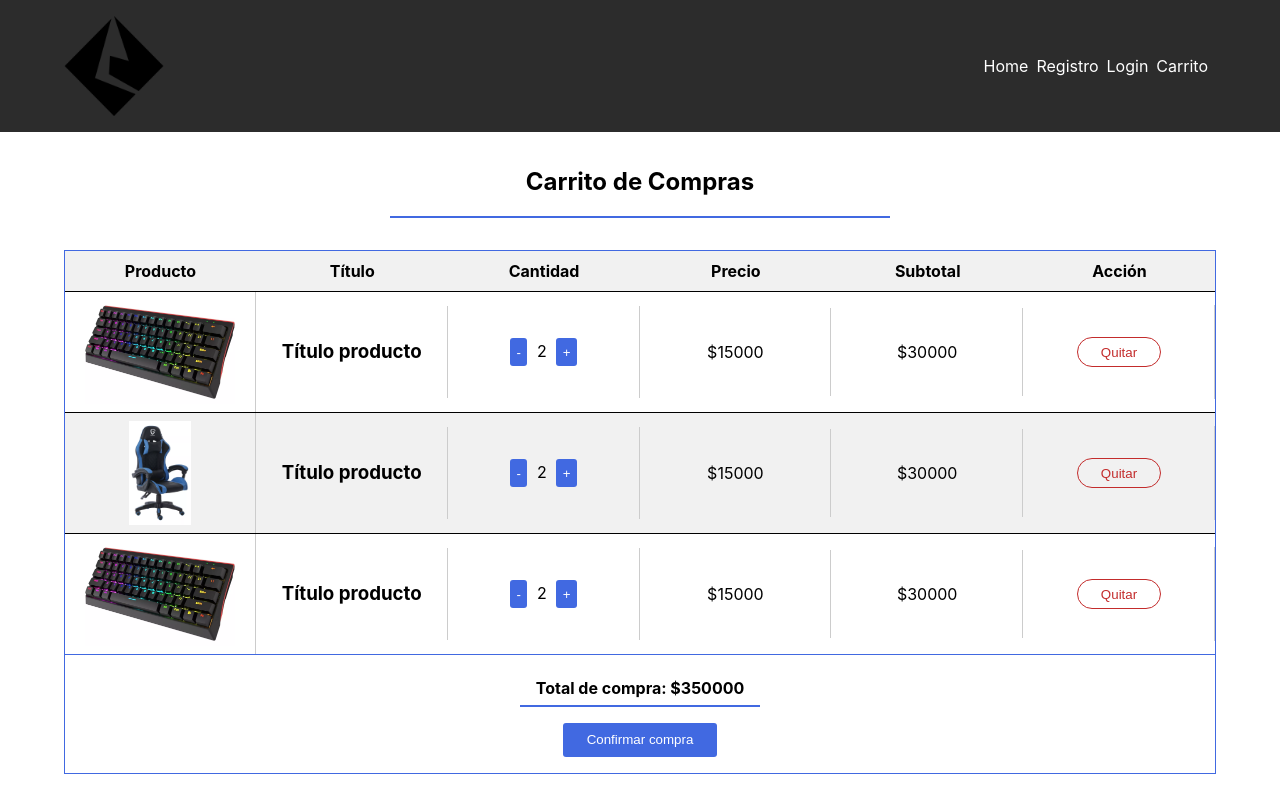
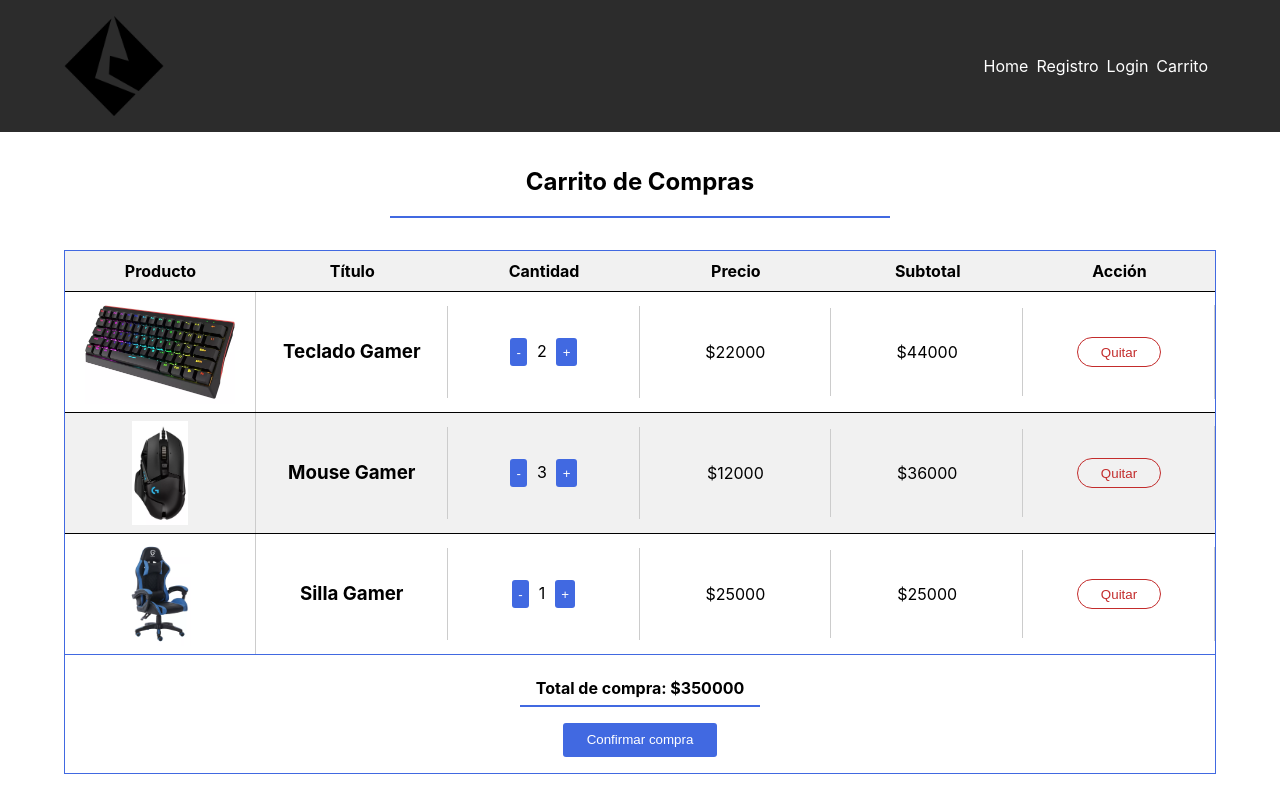
Before and after one commit to etec-programacion-3/2024-frontend-SantiDC123, a React (Vite) app: page /carrito in a window 1280 px wide. Shown: the top 800 px of the page. Built offline with nearby package versions, Linux system fonts and the light colour scheme.

Commit message:
Componetizacion de producto en el carrito

```diff
--- a/src/Pages/Carrito/Carrito.jsx
+++ b/src/Pages/Carrito/Carrito.jsx
@@ -1,5 +1,13 @@
+import { ProductoCarrito } from '../../components/ProductoCarrito/ProductoCarrito'
 import './Carrito.css'
+
+const carrito = [
+    {id:2010,imagen:"teclado.png", titulo:"Teclado Gamer", precio:22000, cantidad:2, subtotal:44000 },
+    {id:2023,imagen:"mouse.png", titulo:"Mouse Gamer", precio:12000, cantidad:3, subtotal:36000 },
+    {id:3310,imagen:"silla.png", titulo:"Silla Gamer", precio:25000, cantidad:1, subtotal:25000},
+   ]
 export const Carrito = () => {
+
     return (
         <section className="seccion-carrito">
             <h2>Carrito de Compras</h2>
@@ -15,50 +23,13 @@ export const Carrito = () => {
                         <div className="cabecera-col">Acción</div>
                     </div>
                     <div className="cuerpo-tabla">
-                        <article className="producto-carrito">
-                            <img src="/productos/teclado.png" alt="producto carrito" />
-                            <h3>Título producto</h3>
-                            <div className="contenedor-cantidad">
-                                <button className='btnDisminuirCantidad'>-</button>
-                                <span className='spanCantidadProducto'>2</span>
-                                <button className='btnAumentarCantidad'>+</button>
-                            </div>
-                            <p className='precio-producto-carrito'>$15000</p>
-                            <p className='subtotal-producto-carrito'>$30000</p>
-                            <div className="contenedor-btn">
-                                <button className='btn-quitar-producto'>Quitar</button>
-                            </div>
-                        </article>
 
-                        <article className="producto-carrito">
-                            <img src="/productos/silla.png" alt="" />
-                            <h3>Título producto</h3>
-                            <div className="contenedor-cantidad">
-                                <button className='btnDisminuirCantidad'>-</button>
-                                <span className='spanCantidadProducto'>2</span>
-                                <button className='btnAumentarCantidad'>+</button>
-                            </div>
-                            <p className='precio-producto-carrito'>$15000</p>
-                            <p className='subtotal-producto-carrito'>$30000</p>
-                            <div className="contenedor-btn">
-                                <button className='btn-quitar-producto'>Quitar</button>
-                            </div>
-                        </article>
+                        {
+                            carrito.map((producto) => {
+                                return <ProductoCarrito id={producto.id} titulo={producto.titulo} imagen={producto.imagen} cantidad={producto.cantidad} precio={producto.precio} subtotal={producto.subtotal}    />
+                            })
+                        }
 
-                        <article className="producto-carrito">
-                            <img src="/productos/teclado.png" alt="producto carrito" />
-                            <h3>Título producto</h3>
-                            <div className="contenedor-cantidad">
-                                <button className='btnDisminuirCantidad'>-</button>
-                                <span className='spanCantidadProducto'>2</span>
-                                <button className='btnAumentarCantidad'>+</button>
-                            </div>
-                            <p className='precio-producto-carrito'>$15000</p>
-                            <p className='subtotal-producto-carrito'>$30000</p>
-                            <div className="contenedor-btn">
-                                <button className='btn-quitar-producto'>Quitar</button>
-                            </div>
-                        </article>
                     </div>
                     <div className="pie-tabla">
                         <p className='parrafo-total'>Total de compra: <span id='spanTotalCompra'>$350000</span></p>
--- a/src/Pages/Login/Login.jsx
+++ b/src/Pages/Login/Login.jsx
@@ -1,21 +1,37 @@
+import { useState } from 'react'
 import './Login.css'
 
 export const Login = () => {
+
+  const [formData, setFormData] = useState({
+    email: "",
+    password: ""
+  })
+
+  const handleChange = (e) => {
+    setFormData({...formData, [e.target.name]: e.target.value})
+  }
+
+  const handleSubmit = (e) => {
+    e.preventDefault();
+    // enviar la informaciñon al servidor.
+    console.log(formData);
+  }
   return (
     <section className="seccion-login">
       <h2>Login</h2>
       <hr />
       <div className="contenedor">
 
-        <form className='formulario'>
+        <form onSubmit={(e) => handleSubmit(e)}  className='formulario'>
 
           <div>
             <label htmlFor="">Email</label>
-            <input type="email" required />
+            <input onChange={(e) => handleChange(e)} name='email' type="email" required />
           </div>
           <div>
             <label htmlFor="">Contraseña</label>
-            <input type="password"  required />
+            <input onChange={(e) => handleChange(e)} name='password' type="password" required />
           </div>
 
 
--- a/src/Pages/Registro/Registro.jsx
+++ b/src/Pages/Registro/Registro.jsx
@@ -14,13 +14,18 @@ export const Registro = () => {
     setFormData({...formData, [e.target.name]: e.target.value})
   }
 
+  const handleSubmit = (e) => {
+    e.preventDefault();
+    // enviar la informaciñon al servidor.
+    console.log(formData);
+  }
   return (
     <section className="seccion-registro">
       <h2>Formulario de Registro</h2>
       <hr />
       <div className="contenedor">
 
-        <form className='formulario'>
+        <form onSubmit={(e) => handleSubmit(e)} className='formulario'>
           <div>
             <label htmlFor="">Nombre</label>
             <input name='nombre' onChange={(e) => handleChange(e)} type="text" required />
--- a/src/Pages/Tienda/Tienda.jsx
+++ b/src/Pages/Tienda/Tienda.jsx
@@ -13,6 +13,8 @@ const listadoProductos = [
     {id:3810,imagen:"silla.png", titulo:"Silla Gamer", descripcion:"Lorem ipsum dolor sit amet consectetur, adipisicing elit. Illum, quod!", precio:2000 },
     {id:4010,imagen:"teclado.png", titulo:"Teclado Gamer", descripcion:"Lorem ipsum dolor sit amet consectetur, adipisicing elit. Illum, quod!", precio:2000 },
 ]
+
+
 export const Tienda = () => {
 
 
--- /dev/null
+++ b/src/components/ProductoCarrito/ProductoCarrito.jsx
@@ -0,0 +1,20 @@
+
+
+export const ProductoCarrito = ({id,titulo,imagen,precio,cantidad,subtotal}) => {
+    return (
+        <article className="producto-carrito">
+            <img src={`/productos/${imagen}`} alt="producto carrito" />
+            <h3>{titulo}</h3>
+            <div className="contenedor-cantidad">
+                <button className='btnDisminuirCantidad'>-</button>
+                <span className='spanCantidadProducto'>{cantidad}</span>
+                <button className='btnAumentarCantidad'>+</button>
+            </div>
+            <p className='precio-producto-carrito'>${precio}</p>
+            <p className='subtotal-producto-carrito'>${subtotal}</p>
+            <div className="contenedor-btn">
+                <button className='btn-quitar-producto'>Quitar</button>
+            </div>
+        </article>
+    )
+}
```
